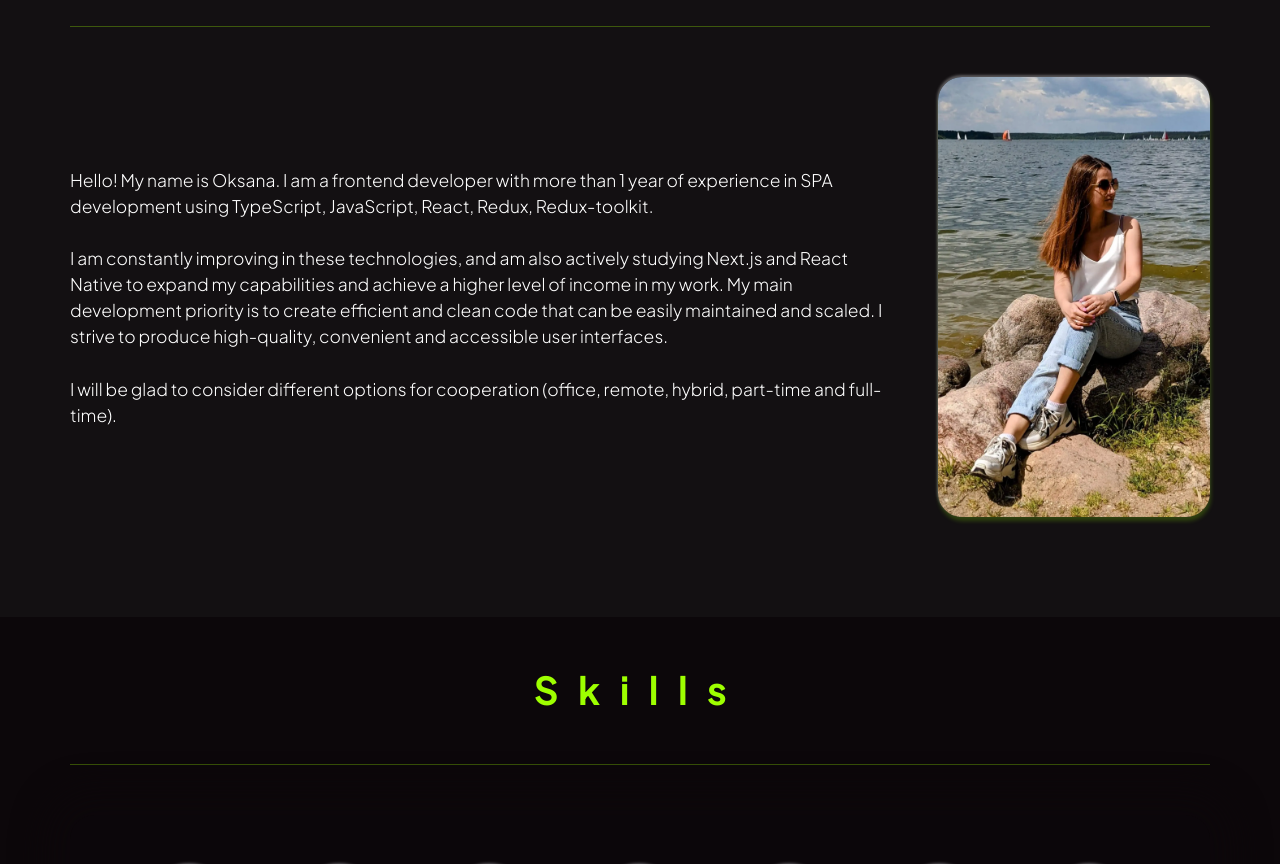
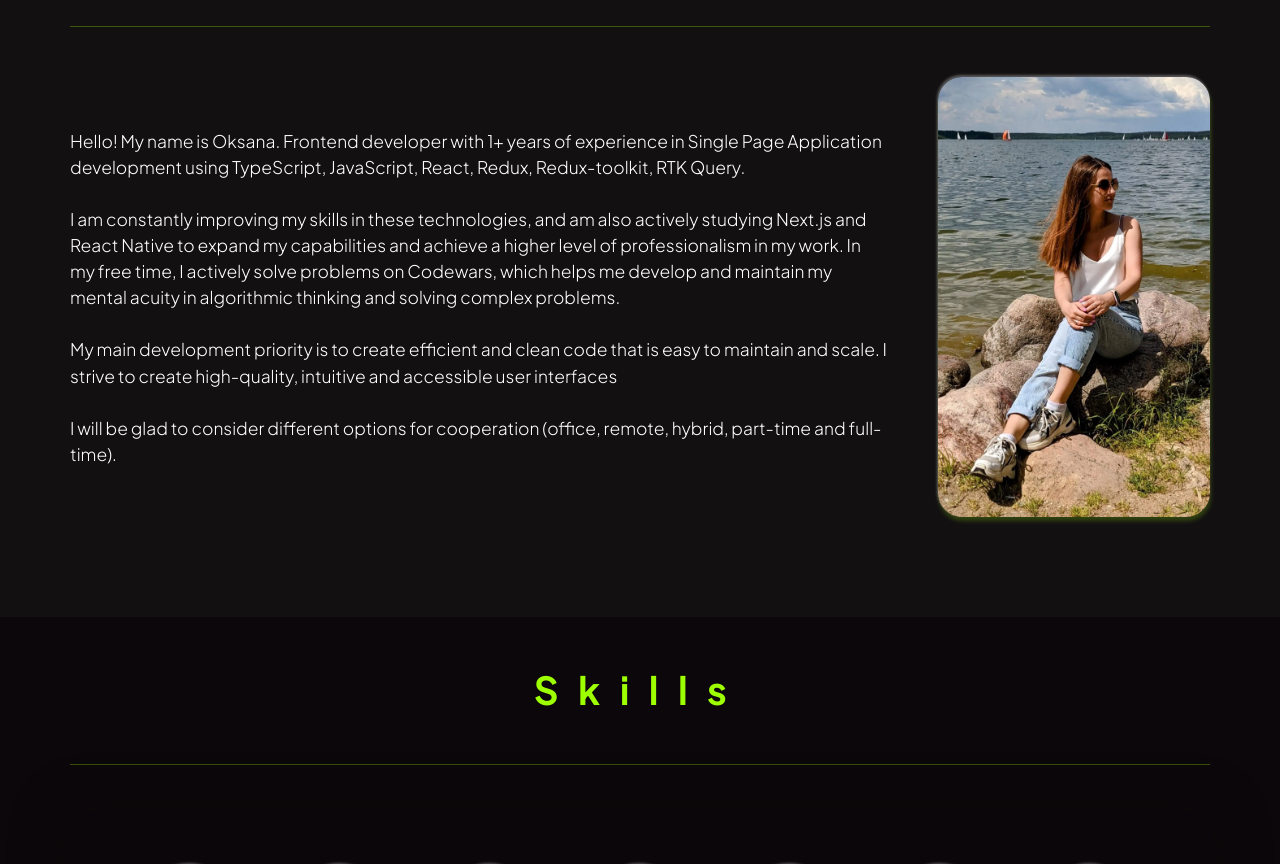
Before and after one commit to oksivasilinka/portfolio, a React app: page / in a window 1280 px wide. Shown: the part 920-1784 px from the top of the page. Built offline with nearby package versions, Linux system fonts and the light colour scheme.

Commit message:
update about me

```diff
--- a/src/layout/sections/about-me/about-me.tsx
+++ b/src/layout/sections/about-me/about-me.tsx
@@ -11,13 +11,18 @@ export const AboutMe = () => {
         <Fade>
           <S.Wrapper>
             <SectionText>
-              Hello! My name is Oksana. I am a frontend developer with more than 1 year of experience in SPA development
-              using TypeScript, JavaScript, React, Redux, Redux-toolkit.
+              Hello! My name is Oksana. Frontend developer with 1+ years of experience in Single Page Application
+              development using TypeScript, JavaScript, React, Redux, Redux-toolkit, RTK Query.
               <br />
-              <br />I am constantly improving in these technologies, and am also actively studying Next.js and React
-              Native to expand my capabilities and achieve a higher level of income in my work. My main development
-              priority is to create efficient and clean code that can be easily maintained and scaled. I strive to
-              produce high-quality, convenient and accessible user interfaces.
+              <br />
+              I am constantly improving my skills in these technologies, and am also actively studying Next.js and React
+              Native to expand my capabilities and achieve a higher level of professionalism in my work. In my free
+              time, I actively solve problems on Codewars, which helps me develop and maintain my mental acuity in
+              algorithmic thinking and solving complex problems.
+              <br />
+              <br />
+              My main development priority is to create efficient and clean code that is easy to maintain and scale. I
+              strive to create high-quality, intuitive and accessible user interfaces
               <br />
               <br />I will be glad to consider different options for cooperation (office, remote, hybrid, part-time and
               full-time).
```
